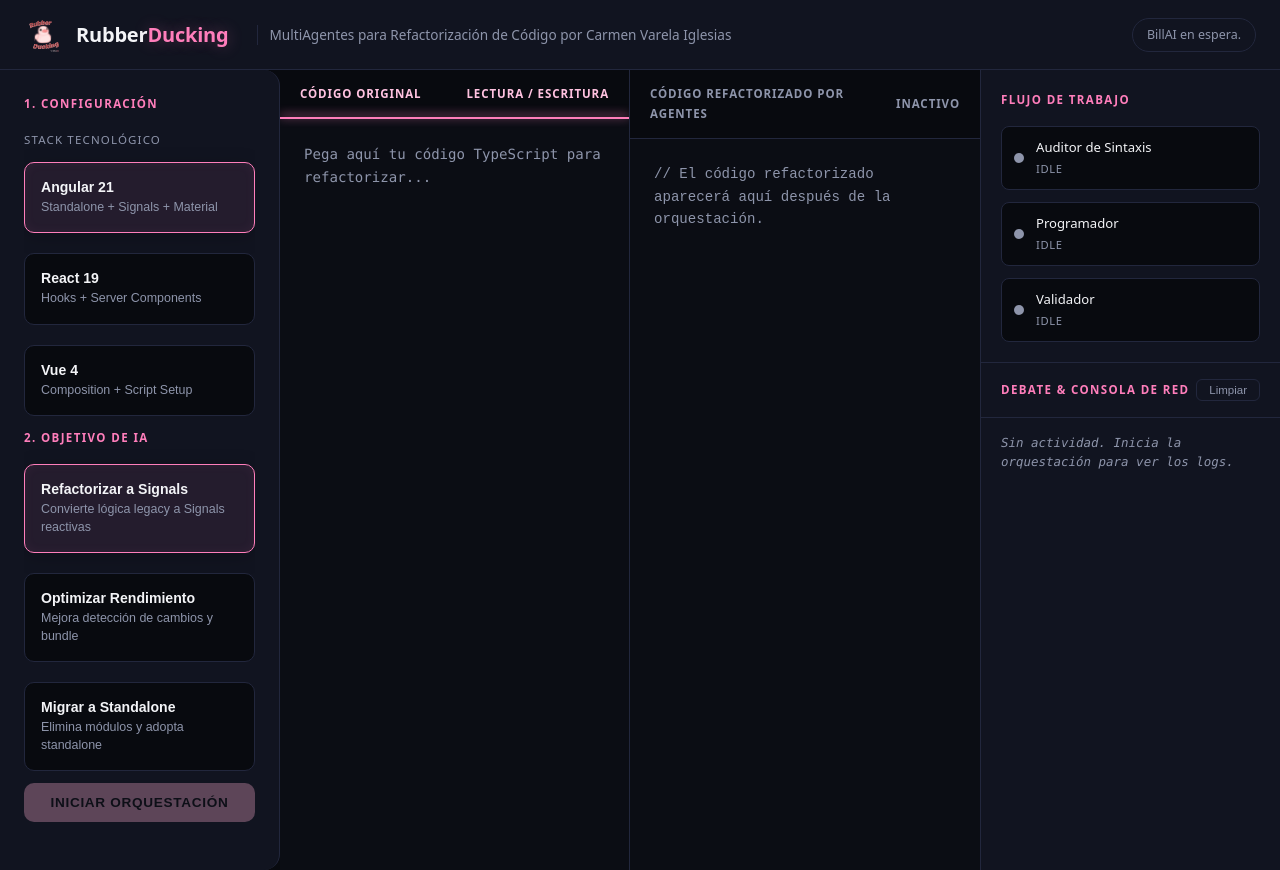
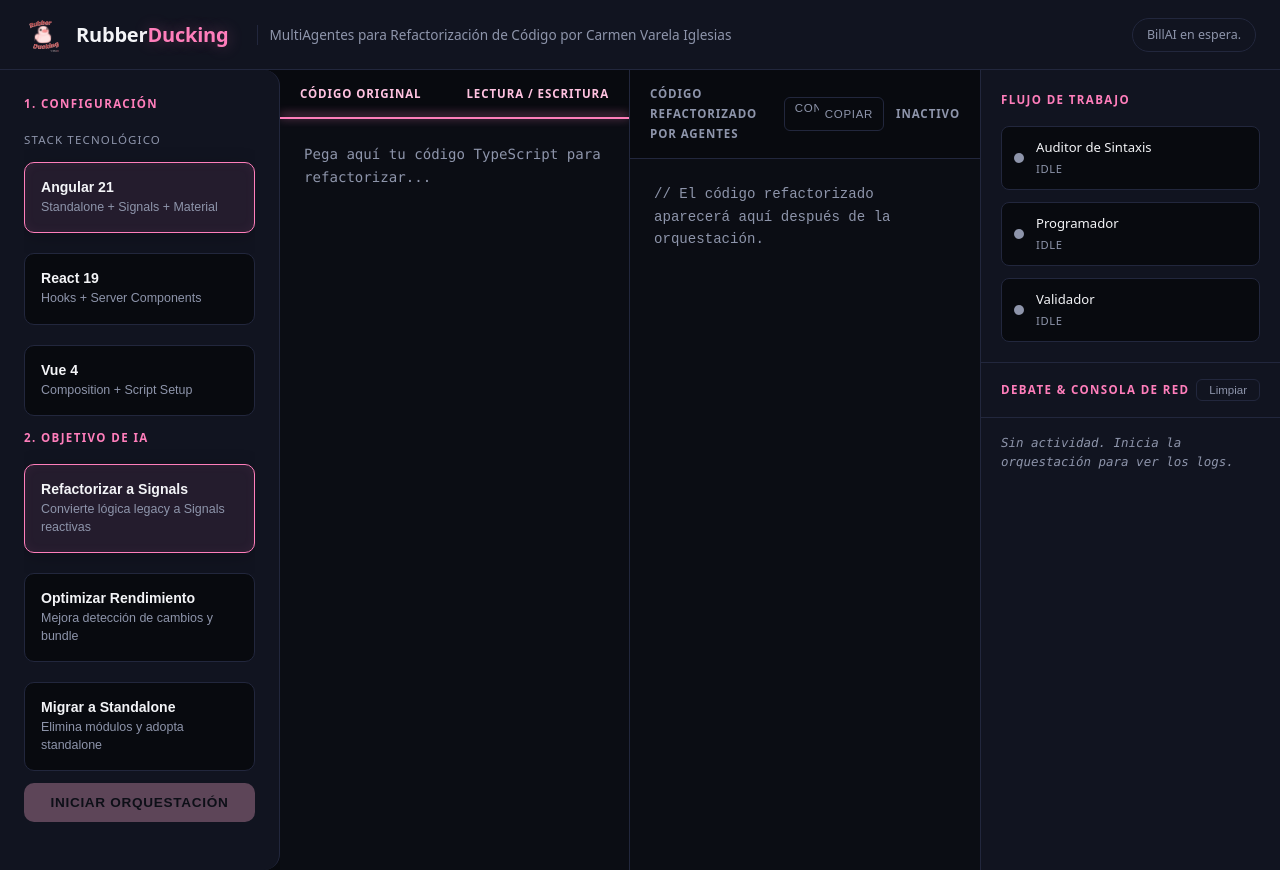
Before and after one commit to varelaiglesiascarmen/Rubber-Ducking, an Angular app in the folder frontend/: page /dashboard in a window 1280 px wide. Built offline with nearby package versions, Linux system fonts and the light colour scheme.

Commit message:
fix(ui-refactored-panel): scroll vertical y botón copiar en código refactorizado (#43)

```diff
--- a/frontend/src/app/features/dashboard/dashboard-layout/dashboard-layout.css
+++ b/frontend/src/app/features/dashboard/dashboard-layout/dashboard-layout.css
@@ -50,6 +50,12 @@
   color: var(--pink-primary);
 }
 
+.header-tools {
+  display: inline-flex;
+  align-items: center;
+  gap: 12px;
+}
+
 .code-content {
   flex: 1;
   padding: 0;
@@ -85,6 +91,43 @@
   white-space: pre-wrap;
   word-break: break-word;
   color: var(--text-muted);
+}
+
+.code-output.scrollable {
+  height: 100%;
+  overflow-y: auto;
+}
+
+.btn-copy-code {
+  display: inline-flex;
+  align-items: center;
+  gap: 6px;
+  background: none;
+  border: 1px solid var(--border-color);
+  color: var(--text-muted);
+  padding: 4px 10px;
+  border-radius: 6px;
+  font-size: 0.72rem;
+  letter-spacing: 0.06em;
+  text-transform: uppercase;
+  cursor: pointer;
+  transition: var(--transition-smooth);
+}
+
+.btn-copy-code:hover {
+  border-color: var(--pink-primary);
+  color: var(--pink-primary);
+}
+
+.btn-copy-code.copied {
+  border-color: #4ade80;
+  color: #4ade80;
+}
+
+.btn-copy-code.mat-icon-copy {
+  font-size: 1rem;
+  width: auto;
+  height: auto;
 }
 
 .agents-sidebar {
--- a/frontend/src/app/features/dashboard/dashboard-layout/dashboard-layout.html
+++ b/frontend/src/app/features/dashboard/dashboard-layout/dashboard-layout.html
@@ -90,12 +90,21 @@
       <section class="editor-panel">
         <header class="editor-header">
           <span>Código Refactorizado por Agentes</span>
-          <span class="panel-status" [class.active]="isOrchestrating()">
-            {{ isOrchestrating() ? 'Procesando...' : 'Inactivo' }}
+          <span class="header-tools">
+            <button class="btn-copy-code" (click)="copyOutput()"
+                    [class.copied]="copied()"
+                    [disabled]="!codeOutput().trim()"
+                    [attr.aria-label]="copied() ? 'Código copiado' : 'Copiar código refactorizado'">
+              <mat-icon>{{ copied() ? 'check' : 'content_copy' }}</mat-icon>
+              {{ copied() ? 'Copiado' : 'Copiar' }}
+            </button>
+            <span class="panel-status" [class.active]="isOrchestrating()">
+              {{ isOrchestrating() ? 'Procesando...' : 'Inactivo' }}
+            </span>
           </span>
         </header>
         <div class="code-content">
-          <pre class="code-output">{{ codeOutput() || '// El código refactorizado aparecerá aquí después de la orquestación.' }}</pre>
+          <pre class="code-output scrollable">{{ codeOutput() || '// El código refactorizado aparecerá aquí después de la orquestación.' }}</pre>
         </div>
       </section>
 
--- a/frontend/src/app/features/dashboard/dashboard-layout/dashboard-layout.ts
+++ b/frontend/src/app/features/dashboard/dashboard-layout/dashboard-layout.ts
@@ -1,6 +1,7 @@
 import { Component, signal, computed, OnInit, OnDestroy } from '@angular/core';
 import { MatSidenavModule } from '@angular/material/sidenav';
 import { MatTooltipModule } from '@angular/material/tooltip';
+import { MatIconModule } from '@angular/material/icon';
 import { AgentWsService, WsMessage } from '../../../core/services/agent-ws.service';
 
 interface ObjectiveOption {
@@ -54,7 +55,7 @@ const FRAMEWORK_DETECTORS: [RegExp, string][] = [
 @Component({
   selector: 'app-dashboard-layout',
   standalone: true,
-  imports: [MatSidenavModule, MatTooltipModule],
+  imports: [MatSidenavModule, MatTooltipModule, MatIconModule],
   templateUrl: './dashboard-layout.html',
   styleUrl: './dashboard-layout.css'
 })
@@ -93,6 +94,9 @@ export class DashboardLayoutComponent implements OnInit, OnDestroy {
   public consoleLogs = signal<string[]>([]);
   public codeInput = signal<string>('');
   public codeOutput = signal<string>('');
+  public copied = signal<boolean>(false);
+
+  private copiedTimeout: ReturnType<typeof setTimeout> | null = null;
 
   private handler = (msg: WsMessage) => this.handleMessage(msg);
   private _pollInterval: ReturnType<typeof setInterval> | null = null;
@@ -107,6 +111,39 @@ export class DashboardLayoutComponent implements OnInit, OnDestroy {
   ngOnDestroy(): void {
     this.ws.removeMessageHandler(this.handler);
     this._clearPolling();
+    if (this.copiedTimeout !== null) {
+      clearTimeout(this.copiedTimeout);
+      this.copiedTimeout = null;
+    }
+  }
+
+  public async copyOutput(): Promise<void> {
+    const code = this.codeOutput().trim();
+    if (!code) return;
+
+    try {
+      await navigator.clipboard.writeText(code);
+    } catch {
+      this.fallbackCopy(code);
+    }
+
+    this.copied.set(true);
+    if (this.copiedTimeout !== null) clearTimeout(this.copiedTimeout);
+    this.copiedTimeout = setTimeout(() => this.copied.set(false), 2000);
+  }
+
+  private fallbackCopy(text: string): void {
+    const ta = document.createElement('textarea');
+    ta.value = text;
+    ta.style.position = 'fixed';
+    ta.style.opacity = '0';
+    document.body.appendChild(ta);
+    ta.select();
+    try {
+      document.execCommand('copy');
+    } finally {
+      document.body.removeChild(ta);
+    }
   }
 
   public setStack(stack: string): void {
```
